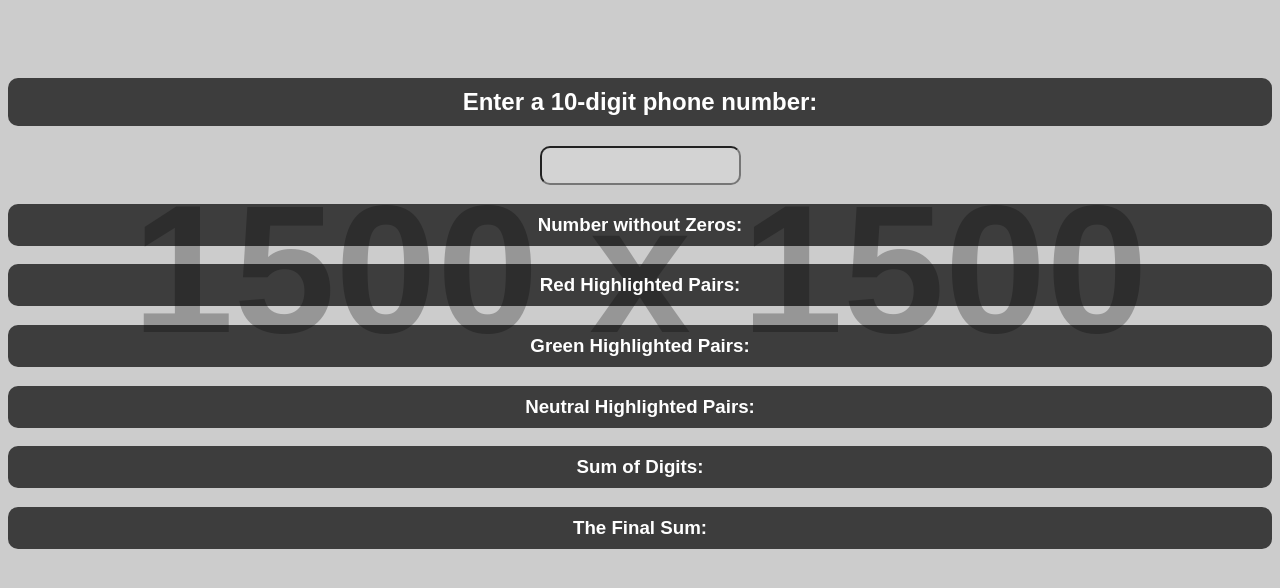
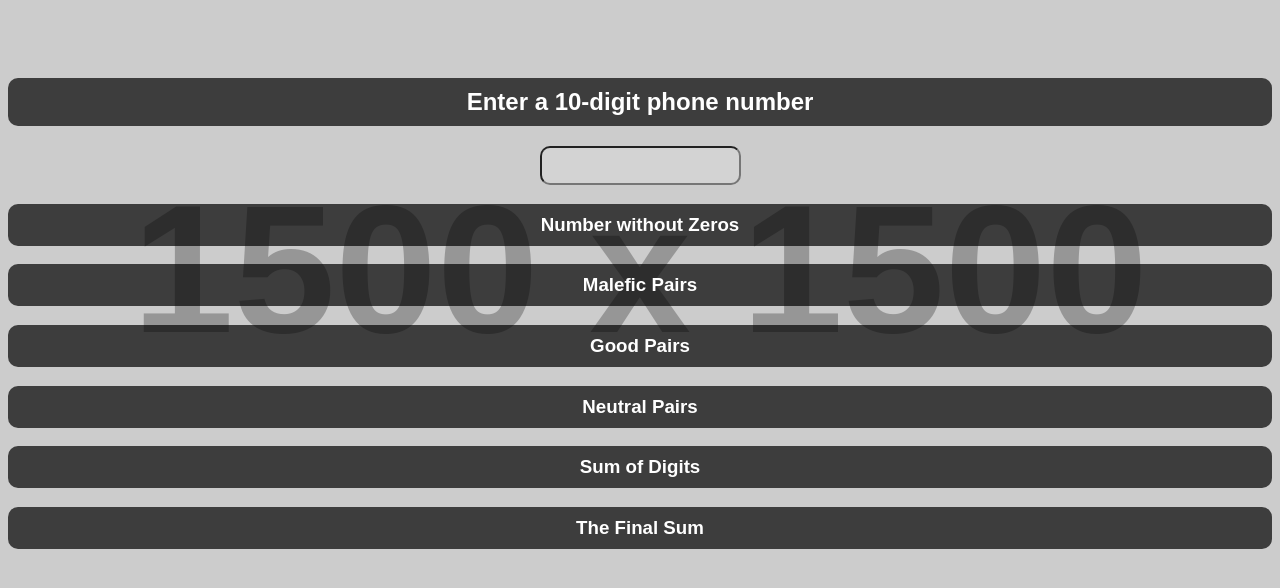
Before and after one commit to UtkarshRustagi/Mobile-Numerology, a plain HTML site: page index.html in a window 1280 px wide. Drawn offline with Linux system fonts and the light colour scheme; placeholder pictures from the web are drawn by us.

Commit message:
Update index.html

```diff
--- a/index.html
+++ b/index.html
@@ -32,19 +32,19 @@
     </style>
 </head>
 <body>
-    <h2>Enter a 10-digit phone number:</h2>
+    <h2>Enter a 10-digit phone number</h2>
     <input type="text" id="phoneNumber" maxlength="10" oninput="highlightPairs()">
-    <h3>Number without Zeros:</h3>
+    <h3>Number without Zeros</h3>
     <p id="numberWithoutZero" class="black"></p>
-    <h3>Red Highlighted Pairs:</h3>
+    <h3>Malefic Pairs</h3>
     <p id="redOutput"></p>
-    <h3>Green Highlighted Pairs:</h3>
+    <h3>Good Pairs</h3>
     <p id="greenOutput"></p>
-    <h3>Neutral Highlighted Pairs:</h3>
+    <h3>Neutral Pairs</h3>
     <p id="neutralOutput"></p>
-    <h3>Sum of Digits:</h3>
+    <h3>Sum of Digits</h3>
     <p id="sumOutput" class="black"></p>
-    <h3>The Final Sum:</h3>
+    <h3>The Final Sum</h3>
     <p id="finalSumOutput" class="black"></p>
 
     <script>
```
